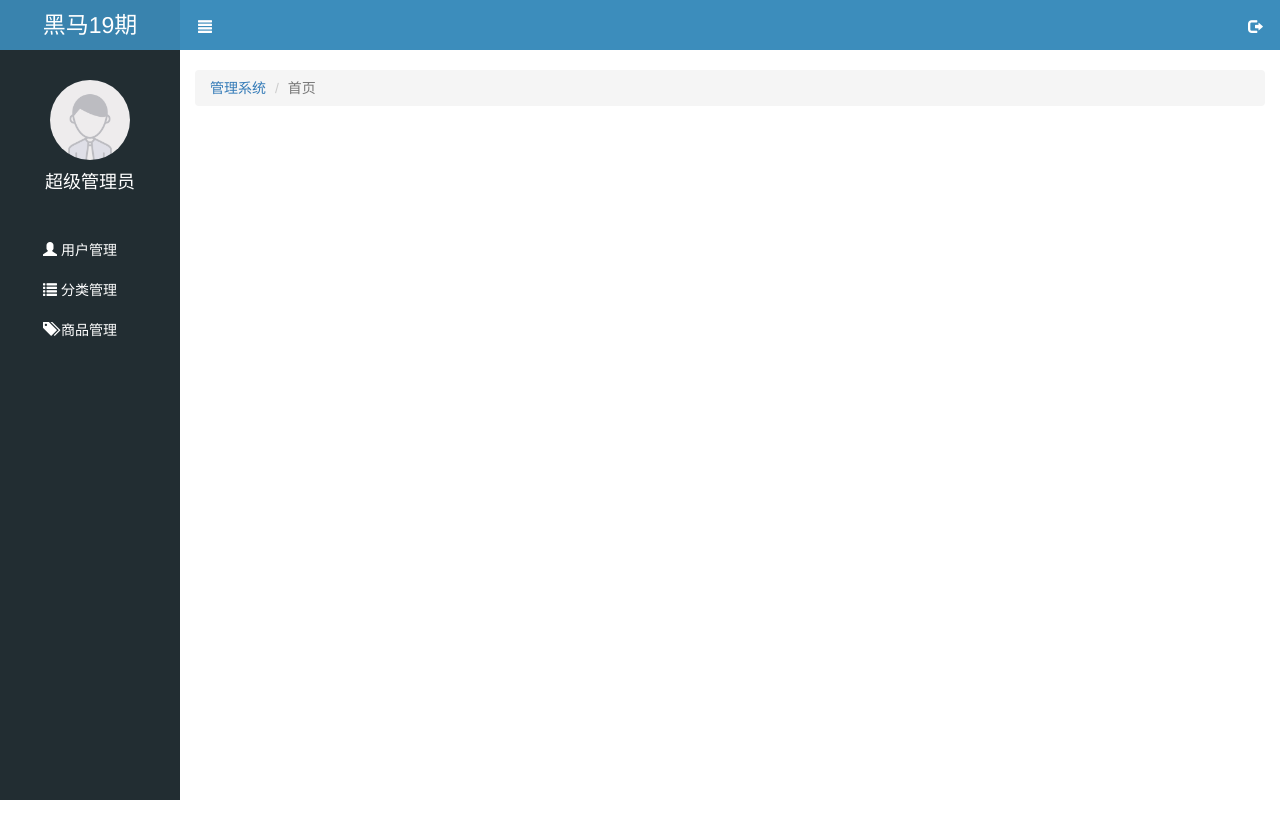
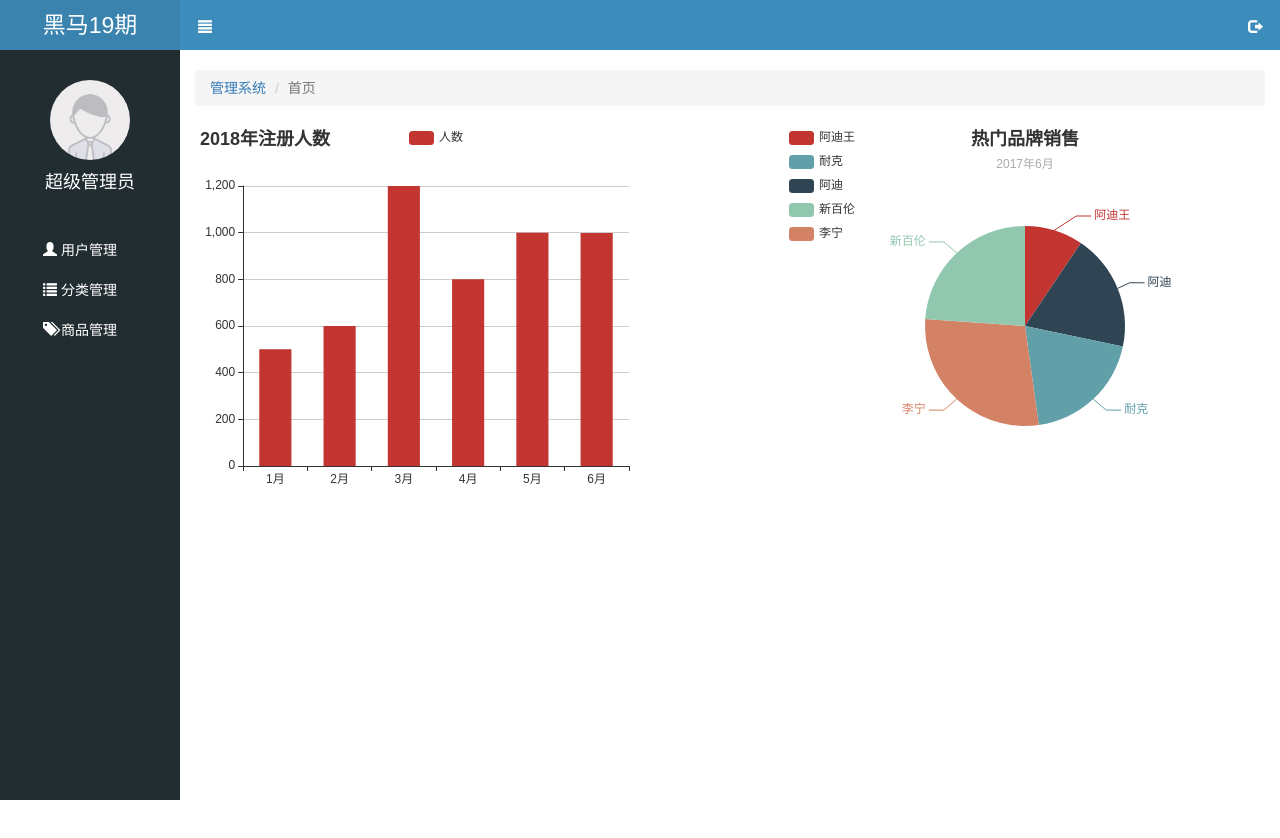
Before and after one commit to gaohuan214/letao, a website: page public/back/index.html in a window 1280 px wide. Shown: the top 838 px of the page. Drawn offline with Linux system fonts and the light colour scheme; no server answers.

Commit message:
后台首页完成,添加数据可视化工具

```diff
--- a/public/back/css/common.css
+++ b/public/back/css/common.css
@@ -144,6 +144,14 @@
 .content .breadcrumb{
     margin-top: 20px;
 }
+#echart_left,
+#echart_right{
+    height: 400px;
+    width: 45%;
+}
+
+
+
 
 /*模态框*/
 .modal-body{
--- a/public/back/index.html
+++ b/public/back/index.html
@@ -60,12 +60,21 @@
             <li><a href="index.html"> 管理系统</a></li>
             <li class="active">首页</li>
         </ol>
+        <div id="echart_left" class="pull-left"></div>
+        <div id="echart_right" class="pull-right"></div>
     </div>
 
 </div>
 
 <!--modal部分-->
-<div class="modal fade" tabindex="-1" role="dialog" id="logoutModal">
+<!--参数说明:data-backdrop 模态框背景元素(布尔值,),指定一个静态(static)背景不关闭模态框的点击
+参数: Boolean或者'static',
+true: 有背景图,点击取消模态框
+false: 无背景
+static: 有背景图,点击不能取消模态框
+
+-->
+<div class="modal fade" tabindex="-1" role="dialog" id="logoutModal" data-backdrop="static">
     <div class="modal-dialog  modal-sm" role="document">
         <div class="modal-content">
             <div class="modal-header">
@@ -90,5 +99,6 @@
 <script src="./lib/nprogress/nprogress.js"></script>
 <script src="./lib/echarts/echarts.min.js"></script>
 <script src="./js/common.js"></script>
+<script src="./js/user.js"></script>
 </body>
 </html>
--- a/public/back/js/user.js
+++ b/public/back/js/user.js
@@ -1,2 +1,72 @@
 
 // 点击
+;$(function(){
+    // 初始化echart实例
+
+    var echart_l = echarts.init(document.getElementById('echart_left'));
+    // 指定图表的配置项和数据
+    var option1 = {
+        title: {
+            text: '2018年注册人数'
+        },
+        tooltip: {},
+        legend: {
+            data:['人数']
+        },
+        xAxis: {
+            data: ['1月','2月','3月','4月','5月','6月']
+        },
+        yAxis: {},
+        series: [{
+            name: '人数',
+            type: 'bar',
+            data: [500, 600, 1200,800, 1000,999],
+            //柱条的宽度,百分比,相对于x轴等分后的长度
+            barWidth: '50%'
+        }]
+    }
+
+    // 使用刚指定的配置项和数据显示图表。
+    echart_l.setOption(option1);
+
+
+    var echart_r = echarts.init(document.getElementById('echart_right'));
+    // 指定图表的配置项和数据
+    var option2 = {
+        title: {
+            text: '热门品牌销售',
+            subtext: '2017年6月',
+            left: 'center',
+        },
+        tooltip: {
+            //触发类型
+            trigger: 'item',
+            formatter: "{a} <br/>{b} : {c} ({d}%)"
+
+        },
+        legend: {
+            orient: 'vertical',
+            left: 'left',
+            data:['阿迪王','耐克','阿迪','新百伦','李宁']
+        },
+
+        series: [{
+            name: '品牌',
+            type: 'pie',
+            center: ['50%','50%'],
+            radius: ['0','50%'],
+            data: [
+                {value:300,name:'阿迪王'},
+                {value:600,name:'阿迪'},
+                {value:620,name:'耐克'},
+                {value:900,name:'李宁'},
+                {value:760,name:'新百伦'},
+
+            ]
+        }]
+    };
+
+    // 使用刚指定的配置项和数据显示图表。
+    echart_r.setOption(option2);
+
+})
```
Also changed, not shown: public/back/first.html (+1 -1 lines), public/back/product.html (+1 -1 lines), public/back/second.html (+1 -1 lines), public/back/user.html (+1 -1 lines).
